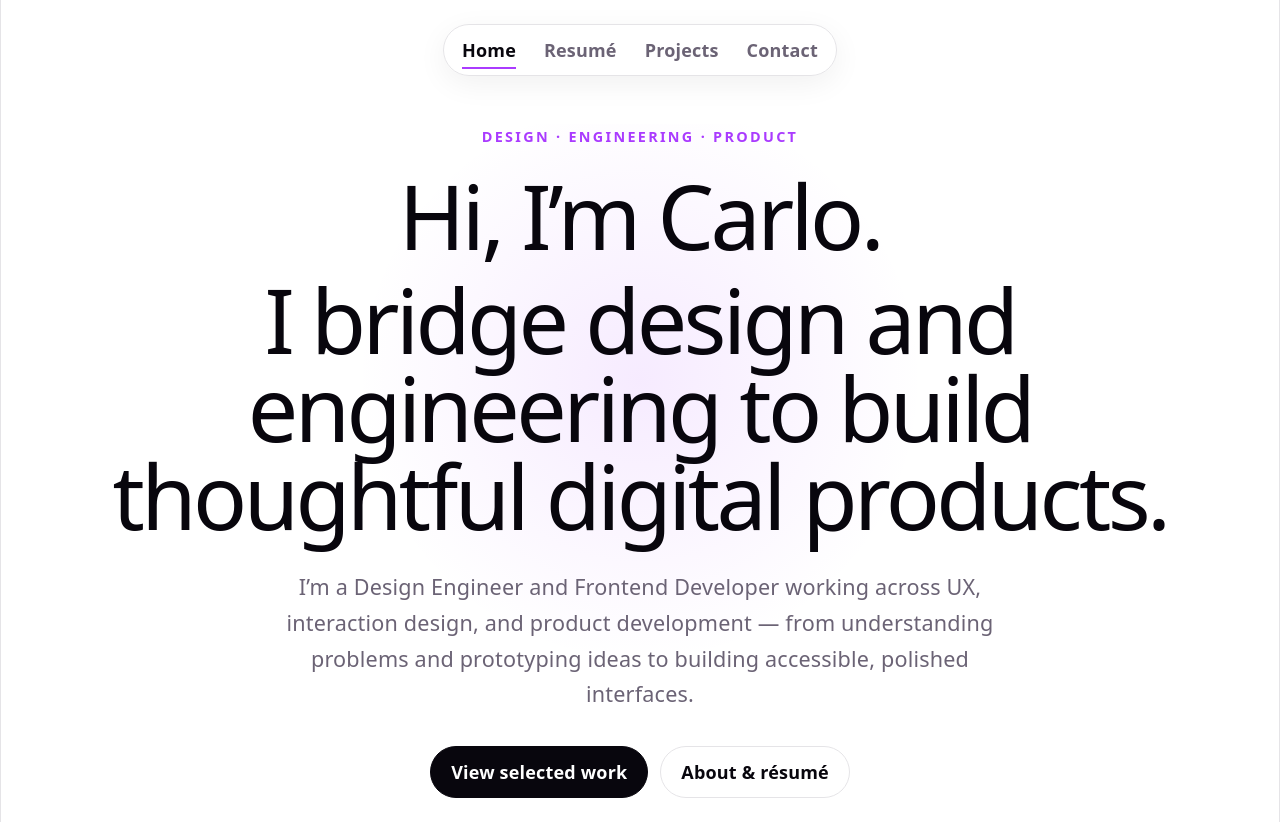
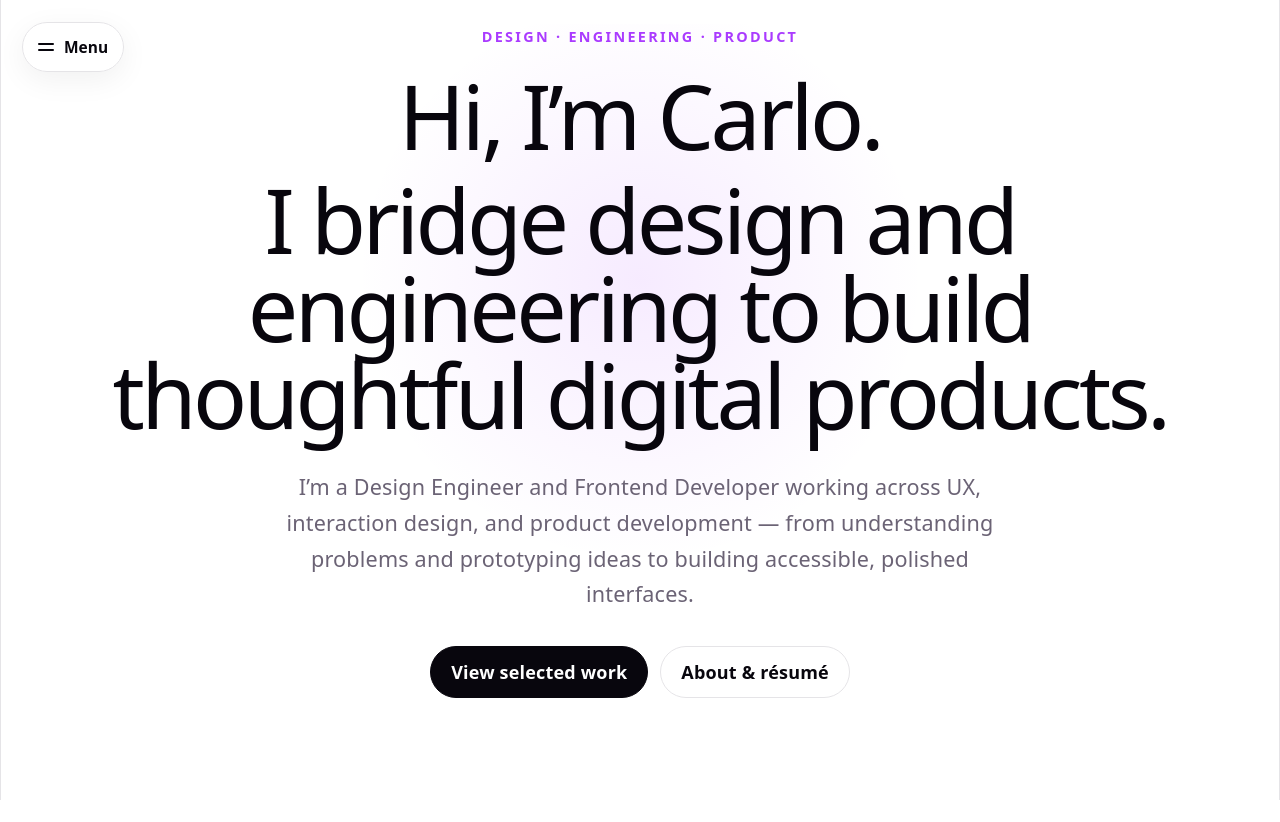
Before and after one commit to CarloBarone-info/website, a React (Vite) app: page /resume in a window 1280 px wide. After the commit the page ends 800 px from the top, so only its background shows below. Built offline with nearby package versions, Linux system fonts and the light colour scheme.

Commit message:
feat: replace top navigation with side drawer

```diff
--- a/src/App.css
+++ b/src/App.css
@@ -360,62 +360,226 @@
   transform: translateX(3px);
 }
 
-/* Navigation */
-.nav {
-  position: sticky;
-  top: 16px;
-  z-index: 100;
-  display: flex;
-  justify-content: center;
-  width: fit-content;
-  gap: 28px;
-  margin: 0 auto 48px;
-  padding: 12px 18px;
+/* Side navigation */
+.sideNavToggle {
+  position: fixed;
+  top: 22px;
+  left: 22px;
+  z-index: 120;
+  display: inline-flex;
+  align-items: center;
+  gap: 10px;
+  padding: 11px 15px;
   border: 1px solid var(--border);
   border-radius: 999px;
-  background: color-mix(in srgb, var(--bg) 86%, transparent);
+  background: color-mix(in srgb, var(--bg) 88%, transparent);
+  color: var(--text-h);
   box-shadow: 0 8px 30px rgba(0, 0, 0, 0.06);
   backdrop-filter: blur(14px);
   -webkit-backdrop-filter: blur(14px);
+  font: inherit;
+  font-size: 0.86rem;
+  font-weight: 700;
+  cursor: pointer;
+  transition:
+    transform 180ms ease,
+    border-color 180ms ease,
+    background 180ms ease;
 }
 
-.nav a {
-  position: relative;
-  color: inherit;
-  text-decoration: none;
-  font-weight: 600;
-  transition: color 180ms ease;
+.sideNavToggle:hover {
+  transform: translateY(-2px);
+  border-color: var(--accent-border);
+  background: var(--accent-bg);
 }
 
-.nav a::after {
-  content: "";
-  position: absolute;
-  left: 0;
-  right: 0;
-  bottom: -6px;
-  height: 2px;
-  background: var(--accent);
-  transform: scaleX(0);
-  transform-origin: center;
-  transition: transform 180ms ease;
+.sideNavToggle:focus-visible,
+.sideNavClose:focus-visible,
+.sideNavLinks a:focus-visible {
+  outline: 3px solid var(--accent);
+  outline-offset: 4px;
 }
 
-.nav a:hover,
-.nav a:focus-visible,
-.nav a.active {
-  color: var(--text-h);
+.sideNavToggleIcon {
+  display: grid;
+  gap: 4px;
+  width: 16px;
 }
 
-.nav a:hover::after,
-.nav a:focus-visible::after,
-.nav a.active::after {
-  transform: scaleX(1);
+.sideNavToggleIcon span {
+  display: block;
+  width: 100%;
+  height: 2px;
+  border-radius: 999px;
+  background: currentColor;
 }
 
-.nav a:focus-visible {
-  outline: 2px solid var(--accent);
-  outline-offset: 6px;
-  border-radius: 2px;
+.sideNavBackdrop {
+  position: fixed;
+  inset: 0;
+  z-index: 130;
+  background: rgba(8, 6, 13, 0.38);
+  opacity: 0;
+  pointer-events: none;
+  backdrop-filter: blur(2px);
+  -webkit-backdrop-filter: blur(2px);
+  transition: opacity 280ms ease;
+}
+
+.sideNavBackdrop.isOpen {
+  opacity: 1;
+  pointer-events: auto;
+}
+
+.sideNav {
+  position: fixed;
+  inset: 0 auto 0 0;
+  z-index: 140;
+  width: min(390px, 88vw);
+  height: 100dvh;
+  box-sizing: border-box;
+  display: flex;
+  flex-direction: column;
+  overflow-y: auto;
+  overscroll-behavior: contain;
+  padding: 28px;
+  border-right: 1px solid var(--border);
+  background:
+    radial-gradient(circle at 10% 8%, var(--accent-bg), transparent 34%),
+    var(--bg);
+  box-shadow: 24px 0 70px rgba(0, 0, 0, 0.12);
+  transform: translateX(-104%);
+  visibility: hidden;
+  transition:
+    transform 420ms cubic-bezier(0.22, 1, 0.36, 1),
+    visibility 420ms;
+}
+
+.sideNav.isOpen {
+  transform: translateX(0);
+  visibility: visible;
+}
+
+.sideNavHeader {
+  display: flex;
+  align-items: flex-start;
+  justify-content: space-between;
+  gap: 24px;
+  padding-bottom: 34px;
+  border-bottom: 1px solid var(--border);
+  text-align: left;
+}
+
+.sideNavHeader .eyebrow {
+  color: var(--accent);
+}
+
+.sideNavName {
+  margin-top: 8px;
+  color: var(--text-h);
+  font-size: 1.3rem;
+  font-weight: 700;
+  letter-spacing: -0.03em;
+}
+
+.sideNavClose {
+  display: grid;
+  place-items: center;
+  width: 42px;
+  height: 42px;
+  flex: 0 0 auto;
+  border: 1px solid var(--border);
+  border-radius: 50%;
+  background: transparent;
+  color: var(--text-h);
+  font: inherit;
+  font-size: 1.8rem;
+  line-height: 1;
+  cursor: pointer;
+  transition:
+    transform 180ms ease,
+    border-color 180ms ease,
+    background 180ms ease;
+}
+
+.sideNavClose:hover {
+  transform: rotate(5deg);
+  border-color: var(--accent-border);
+  background: var(--accent-bg);
+}
+
+.sideNavLinks {
+  display: grid;
+  padding: 34px 0;
+}
+
+.sideNavLinks a {
+  position: relative;
+  display: grid;
+  grid-template-columns: 42px 1fr;
+  align-items: baseline;
+  gap: 8px;
+  padding: 18px 0;
+  border-bottom: 1px solid var(--border);
+  color: var(--text);
+  text-decoration: none;
+  text-align: left;
+  font-size: clamp(1.6rem, 5vw, 2.3rem);
+  font-weight: 550;
+  line-height: 1.05;
+  letter-spacing: -0.04em;
+  transition:
+    color 180ms ease,
+    padding-left 220ms cubic-bezier(0.22, 1, 0.36, 1);
+}
+
+.sideNavLinks a span {
+  color: var(--text);
+  font-family: var(--mono);
+  font-size: 0.72rem;
+  font-weight: 500;
+  letter-spacing: 0;
+}
+
+.sideNavLinks a::after {
+  content: "→";
+  position: absolute;
+  right: 0;
+  opacity: 0;
+  color: var(--accent);
+  transform: translateX(-8px);
+  transition:
+    opacity 180ms ease,
+    transform 220ms cubic-bezier(0.22, 1, 0.36, 1);
+}
+
+.sideNavLinks a:hover,
+.sideNavLinks a.active {
+  color: var(--text-h);
+  padding-left: 8px;
+}
+
+.sideNavLinks a:hover::after,
+.sideNavLinks a.active::after {
+  opacity: 1;
+  transform: translateX(0);
+}
+
+.sideNavLinks a.active {
+  color: var(--accent);
+}
+
+.sideNavFooter {
+  margin-top: auto;
+  padding-top: 28px;
+  border-top: 1px solid var(--border);
+  text-align: left;
+  font-size: 0.82rem;
+  line-height: 1.6;
+}
+
+.sideNavFooter p + p {
+  margin-top: 4px;
 }
 
 /* Responsive */
@@ -440,12 +604,15 @@
     padding: 18px;
   }
 
-  .nav {
-    top: 10px;
-    gap: 16px;
-    margin-bottom: 32px;
-    padding: 10px 14px;
-    font-size: 0.88rem;
+  .sideNavToggle {
+    top: 14px;
+    left: 14px;
+    padding: 10px 13px;
+  }
+
+  .sideNav {
+    width: min(360px, 92vw);
+    padding: 22px;
   }
 
   .hero {
@@ -478,7 +645,12 @@
   .card::before,
   .card a,
   .techList span,
-  .nav a::after {
+  .sideNav,
+  .sideNavBackdrop,
+  .sideNavToggle,
+  .sideNavClose,
+  .sideNavLinks a,
+  .sideNavLinks a::after {
     transition: none !important;
   }
 
--- a/src/App.tsx
+++ b/src/App.tsx
@@ -1,25 +1,19 @@
 import "./App.css";
-import { HashRouter, Routes, Route, NavLink } from "react-router-dom";
+import { HashRouter, Routes, Route } from "react-router-dom";
 import { Home } from "./pages/Home";
 import { ProjectsPage } from "./pages/ProjectsPage";
 import { ContactPage } from "./pages/ContactPage";
 import { ResumePage } from "./pages/ResumePage";
 import { SonifyingHourglassPage } from "./pages/projects/SonifyingHourglassPage";
 import { IndieFilmMusicContestPage } from "./pages/projects/IndieFilmMusicContestPage";
+import { SideNav } from "./components/SideNav";
 
 function App() {
   return (
     <HashRouter>
+      <SideNav />
+
       <main className="page">
-        <nav className="nav" aria-label="Primary navigation">
-          <NavLink to="/" end>
-            Home
-          </NavLink>
-          <NavLink to="/resume">Resumé</NavLink>
-          <NavLink to="/projects">Projects</NavLink>
-          <NavLink to="/contact">Contact</NavLink>
-        </nav>
-
         <Routes>
           <Route path="/" element={<Home />} />
           <Route path="/resume" element={<ResumePage />} />
--- /dev/null
+++ b/src/components/SideNav.tsx
@@ -0,0 +1,114 @@
+import { useEffect, useRef, useState } from "react";
+import { NavLink, useLocation } from "react-router-dom";
+
+export function SideNav() {
+  const [isOpen, setIsOpen] = useState(false);
+  const closeButtonRef = useRef<HTMLButtonElement>(null);
+  const toggleButtonRef = useRef<HTMLButtonElement>(null);
+  const location = useLocation();
+
+  useEffect(() => {
+    setIsOpen(false);
+  }, [location.pathname]);
+
+  useEffect(() => {
+    if (!isOpen) return;
+
+    const previousOverflow = document.body.style.overflow;
+    document.body.style.overflow = "hidden";
+    closeButtonRef.current?.focus();
+
+    const handleKeyDown = (event: KeyboardEvent) => {
+      if (event.key === "Escape") {
+        setIsOpen(false);
+        toggleButtonRef.current?.focus();
+      }
+    };
+
+    document.addEventListener("keydown", handleKeyDown);
+
+    return () => {
+      document.body.style.overflow = previousOverflow;
+      document.removeEventListener("keydown", handleKeyDown);
+    };
+  }, [isOpen]);
+
+  const closeMenu = () => {
+    setIsOpen(false);
+    toggleButtonRef.current?.focus();
+  };
+
+  return (
+    <>
+      <button
+        ref={toggleButtonRef}
+        type="button"
+        className="sideNavToggle"
+        aria-label="Open navigation"
+        aria-controls="site-navigation"
+        aria-expanded={isOpen}
+        onClick={() => setIsOpen(true)}
+      >
+        <span className="sideNavToggleIcon" aria-hidden="true">
+          <span />
+          <span />
+        </span>
+        <span>Menu</span>
+      </button>
+
+      <div
+        className={`sideNavBackdrop ${isOpen ? "isOpen" : ""}`}
+        aria-hidden="true"
+        onClick={closeMenu}
+      />
+
+      <aside
+        id="site-navigation"
+        className={`sideNav ${isOpen ? "isOpen" : ""}`}
+        aria-hidden={!isOpen}
+      >
+        <div className="sideNavHeader">
+          <div>
+            <p className="eyebrow">Navigation</p>
+            <p className="sideNavName">Carlo Barone</p>
+          </div>
+
+          <button
+            ref={closeButtonRef}
+            type="button"
+            className="sideNavClose"
+            aria-label="Close navigation"
+            tabIndex={isOpen ? 0 : -1}
+            onClick={closeMenu}
+          >
+            <span aria-hidden="true">×</span>
+          </button>
+        </div>
+
+        <nav className="sideNavLinks" aria-label="Primary navigation">
+          <NavLink to="/" end tabIndex={isOpen ? 0 : -1}>
+            <span>01</span>
+            Home
+          </NavLink>
+          <NavLink to="/resume" tabIndex={isOpen ? 0 : -1}>
+            <span>02</span>
+            Resumé
+          </NavLink>
+          <NavLink to="/projects" tabIndex={isOpen ? 0 : -1}>
+            <span>03</span>
+            Projects
+          </NavLink>
+          <NavLink to="/contact" tabIndex={isOpen ? 0 : -1}>
+            <span>04</span>
+            Contact
+          </NavLink>
+        </nav>
+
+        <div className="sideNavFooter">
+          <p>Design · Engineering · Product</p>
+          <p>Stockholm, Sweden</p>
+        </div>
+      </aside>
+    </>
+  );
+}
```
